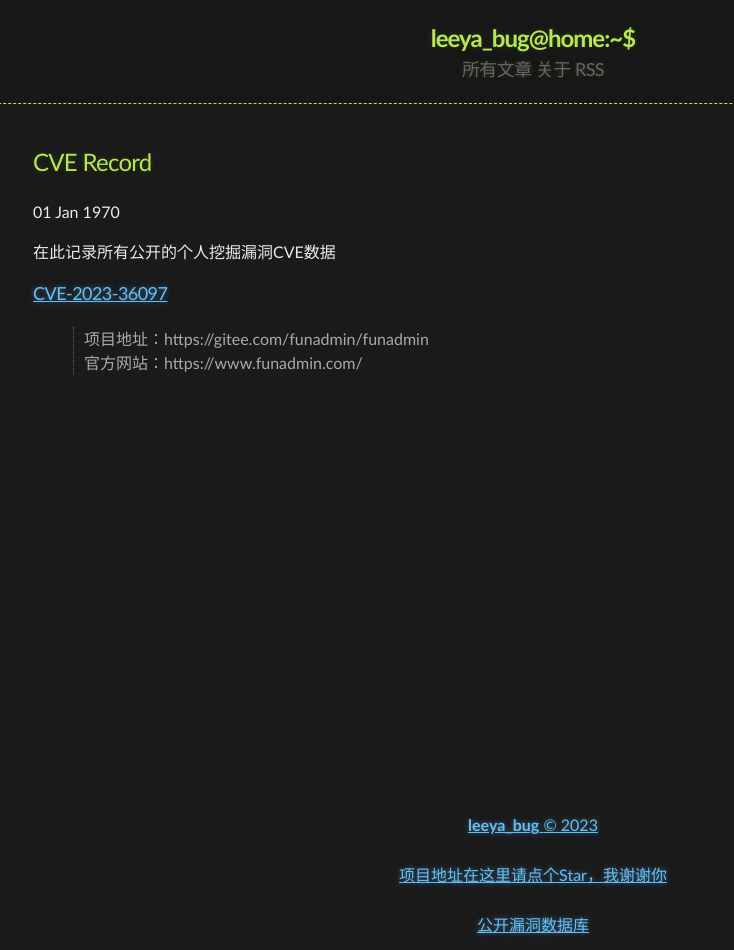
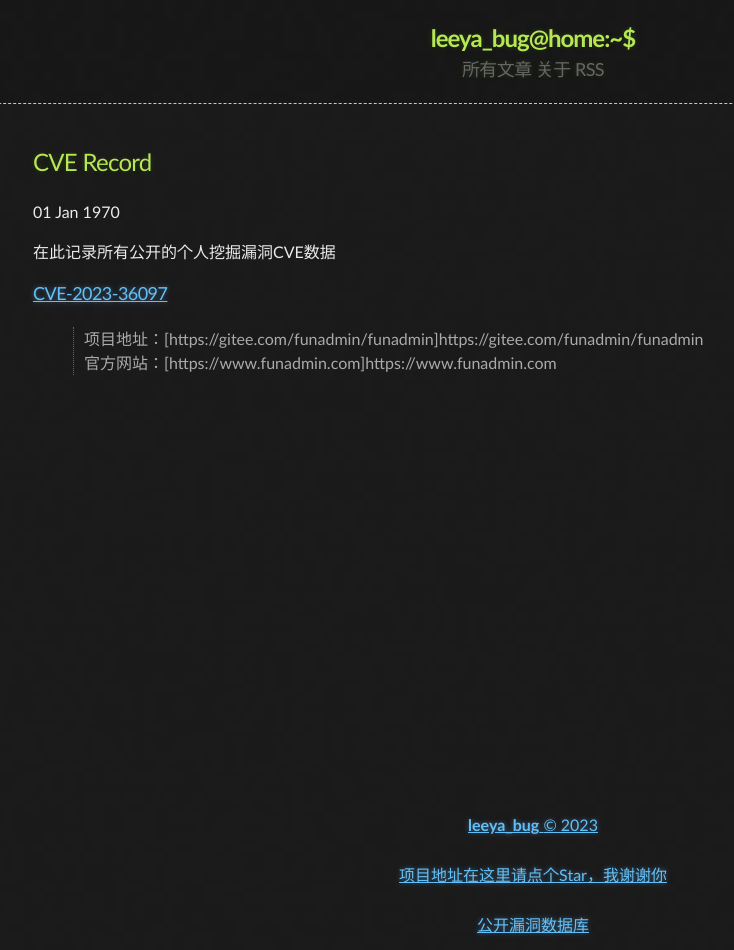
Before and after one commit to Leeyangee/leeyangee.github.io, a Jekyll site: the page built from _posts/1970-01-01-CVE Record.md, in a window 1280 px wide. Shown: the whole page, without its empty margins (107-841 px from the left). Built offline with Jekyll 4.4.1, drawn with Linux system fonts in a browser that asks for light colours; some of the changed lines change nothing that is shown.

Commit message:
Update 1970-01-01-CVE Record.md

```diff
--- a/_posts/1970-01-01-CVE Record.md
+++ b/_posts/1970-01-01-CVE Record.md
@@ -6,5 +6,5 @@
 在此记录所有公开的个人挖掘漏洞CVE数据
 
 ### [CVE-2023-36097](https://cve.mitre.org/cgi-bin/cvename.cgi?name=CVE-2023-36097)
-> 项目地址：https://gitee.com/funadmin/funadmin
-> 官方网站：https://www.funadmin.com/
+> 项目地址：[https://gitee.com/funadmin/funadmin]https://gitee.com/funadmin/funadmin
+> 官方网站：[https://www.funadmin.com]https://www.funadmin.com
```
